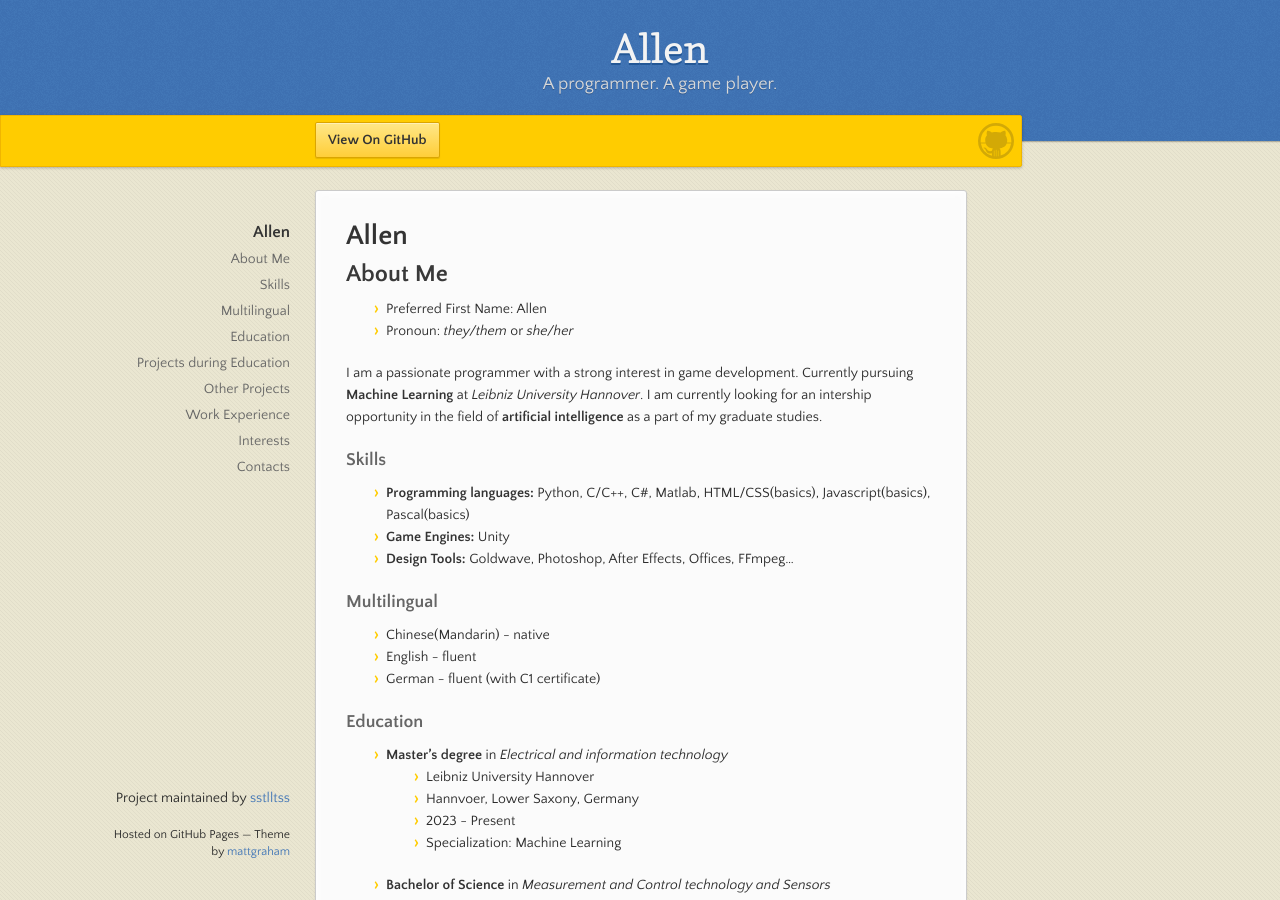
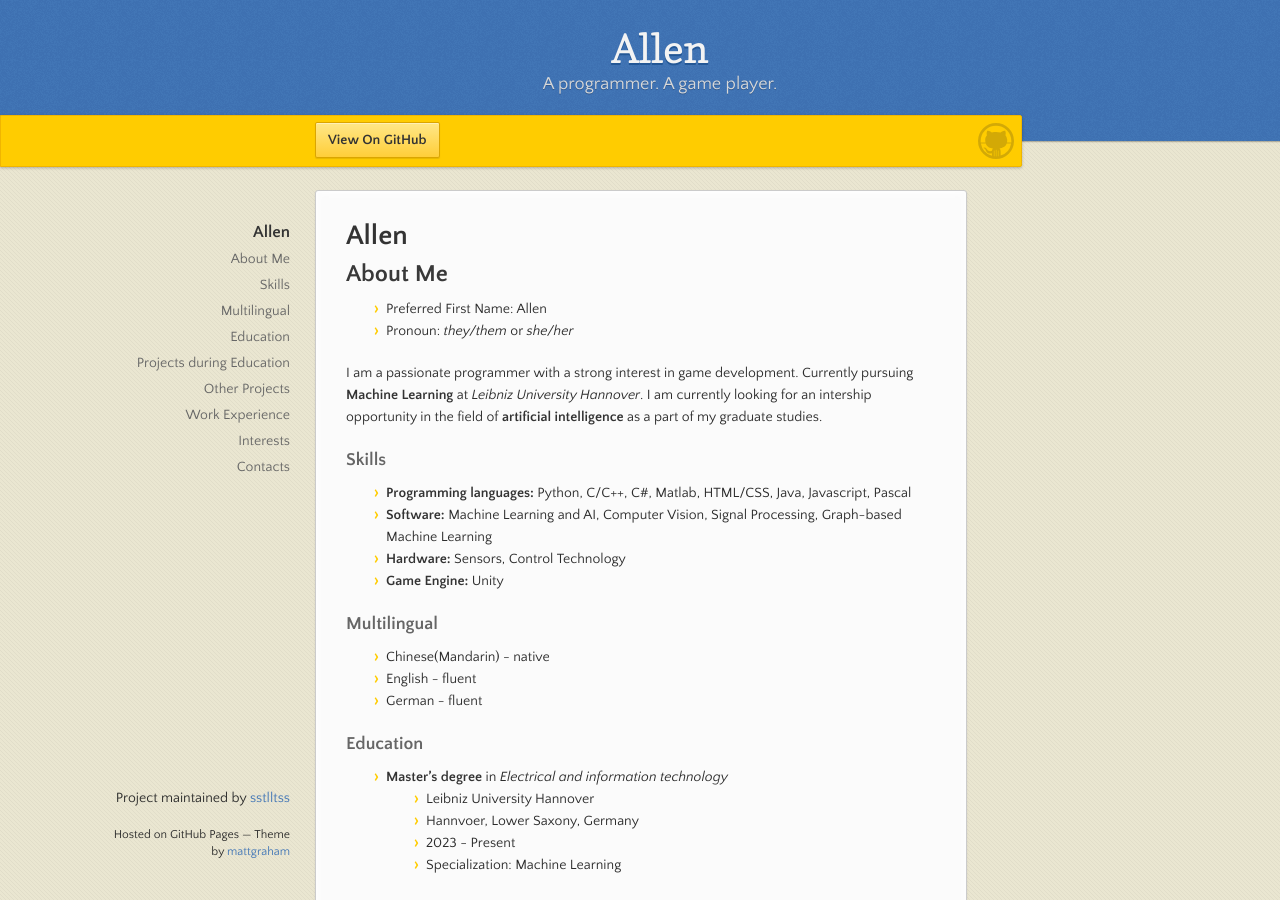
Before and after one commit to sstlltss/Lebenslauf, a Jekyll site: the page built from index.md, in a window 1280 px wide and 900 px high. Built offline with Jekyll 4.4.1, drawn with Linux system fonts in a browser that asks for light colours; our own code applies the rules of GitHub Pages for plain Markdown files.

Commit message:
Update index.md

```diff
--- a/index.md
+++ b/index.md
@@ -11,15 +11,16 @@ I am a passionate programmer with a strong interest in game development. Current
 
 ### Skills
 
-- **Programming languages:** Python, C/C++, C#, Matlab, HTML/CSS(basics), Javascript(basics), Pascal(basics)
-- **Game Engines:** Unity
-- **Design Tools:** Goldwave, Photoshop, After Effects, Offices, FFmpeg...
+- **Programming languages:** Python, C/C++, C#, Matlab, HTML/CSS, Java, Javascript, Pascal
+- **Software:** Machine Learning and AI, Computer Vision, Signal Processing, Graph-based Machine Learning
+- **Hardware:** Sensors, Control Technology
+- **Game Engine:** Unity
 
 ### Multilingual
 
 * Chinese(Mandarin) - native
 * English - fluent
-* German - fluent (with C1 certificate)
+* German - fluent
 
 ### Education
 
```
